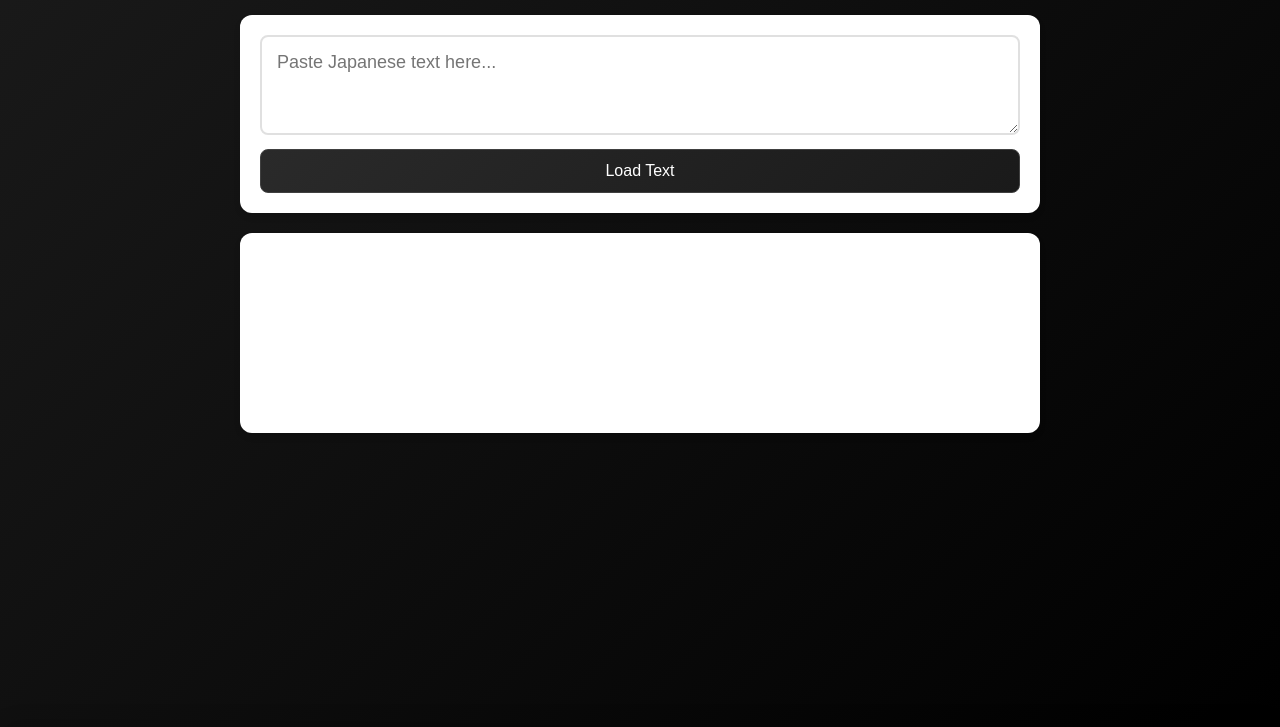
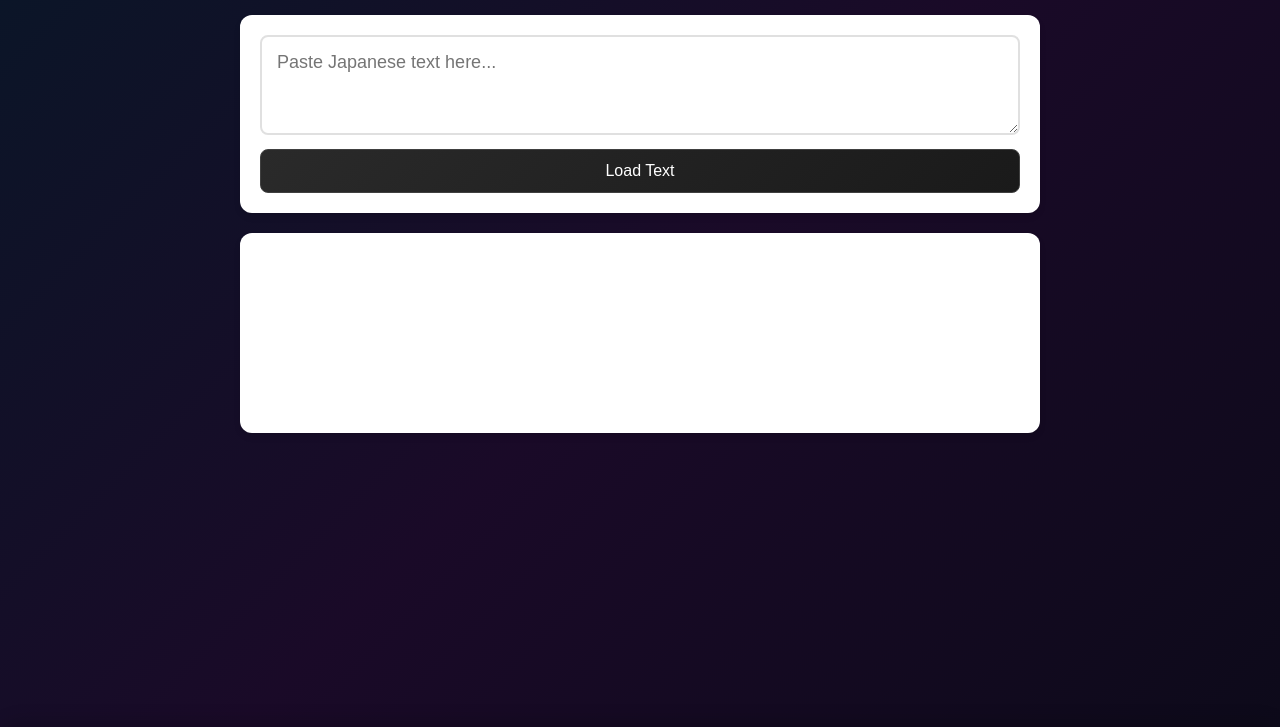
Before and after one commit to PuriyaMirza/japanese-reader, a plain HTML site: page index.html in a window 1280 px wide. Shown: the part 73-800 px from the top of the page. Drawn offline with Linux system fonts and the light colour scheme.

Commit message:
Update style.css

```diff
--- a/style.css
+++ b/style.css
@@ -6,7 +6,7 @@
 
 body {
     font-family: 'Hiragino Sans', 'Yu Gothic', sans-serif;
-    background: linear-gradient(135deg, #1a1a1a 0%, #000000 100%);
+    background: linear-gradient(135deg, #0a1628 0%, #1a0a28 50%, #0d0a1a 100%);
     min-height: 100vh;
     padding: 20px;
 }
```
